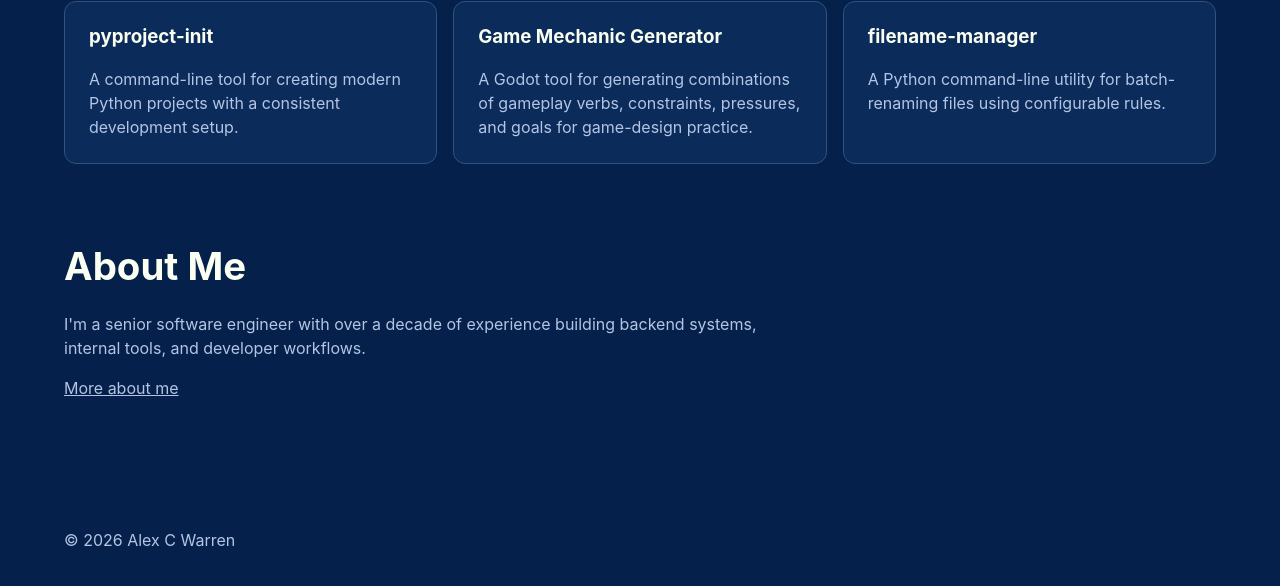
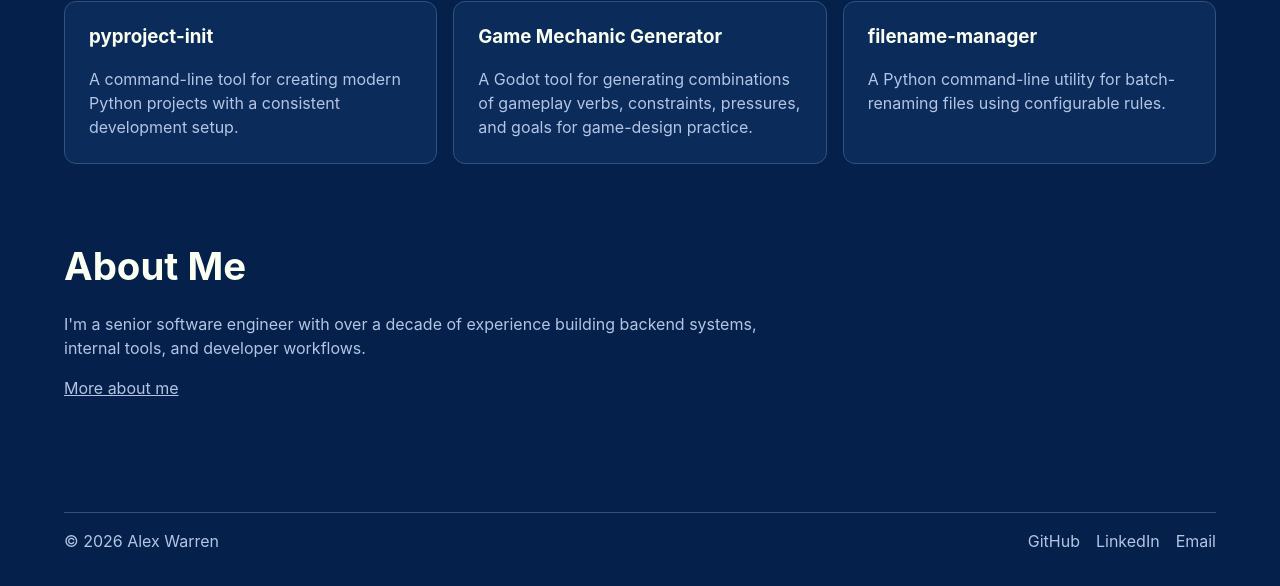
Before and after one commit to alexcwarren/alexcwarren.github.io, an Astro site in the folder astro/: page / in a window 1280 px wide. Shown: the part 638-1224 px from the top of the page. Built offline with nearby package versions, Linux system fonts and the light colour scheme; Astro itself is replaced by a stand-in of ours.

Commit message:
feat: add contact and external links

```diff
--- a/astro/src/components/Footer.astro
+++ b/astro/src/components/Footer.astro
@@ -1,3 +1,37 @@
-<footer>
-  <p>&copy; {new Date().getFullYear()} Alex C Warren</p>
+<footer id="contact">
+  <div class="footer-content">
+    <div>
+      <p>&copy; {new Date().getFullYear()} Alex Warren</p>
+    </div>
+
+    <nav aria-label="External links">
+      <ul>
+        <li>
+          <a
+            href="https://github.com/alexcwarren"
+            target="_blank"
+            rel="noreferrer"
+          >
+            GitHub
+          </a>
+        </li>
+
+        <li>
+          <a
+            href="https://www.linkedin.com/in/alexandercwarren/"
+            target="_blank"
+            rel="noreferrer"
+          >
+            LinkedIn
+          </a>
+        </li>
+
+        <li>
+          <a href="mailto:alexcwarren.info@gmail.com">
+            Email
+          </a>
+        </li>
+      </ul>
+    </nav>
+  </div>
 </footer>
--- a/astro/src/components/Header.astro
+++ b/astro/src/components/Header.astro
@@ -6,6 +6,7 @@
       <li><a href="/">Home</a></li>
       <li><a href="/projects/">Projects</a></li>
       <li><a href="/about/">About</a></li>
+      <li><a href="#contact">Contact</a></li>
     </ul>
   </nav>
 </header>
--- a/astro/src/styles/global.css
+++ b/astro/src/styles/global.css
@@ -118,6 +118,24 @@
   color: var(--color-text-muted);
 }
 
+footer nav ul {
+  display: flex;
+  flex-wrap: wrap;
+  gap: 1rem;
+  margin: 0;
+  padding: 0;
+  list-style: none;
+}
+
+footer a {
+  text-decoration: none;
+}
+
+footer a:hover,
+footer a:focus-visible {
+  color: var(--color-accent);
+}
+
 .hero {
   padding-block: 3rem 2rem;
 }
@@ -187,6 +205,14 @@
   border-color: var(--color-accent);
 }
 
+.footer-content {
+  display: flex;
+  align-items: center;
+  justify-content: space-between;
+  gap: 1.5rem;
+  border-top: 1px solid var(--color-border);
+}
+
 @media (max-width: 48rem) {
   nav {
     align-items: flex-start;
@@ -200,4 +226,9 @@
   main {
     padding-block: 3rem;
   }
+
+  .footer-content {
+    align-items: flex-start;
+    flex-direction: column;
+  }
 }
```
